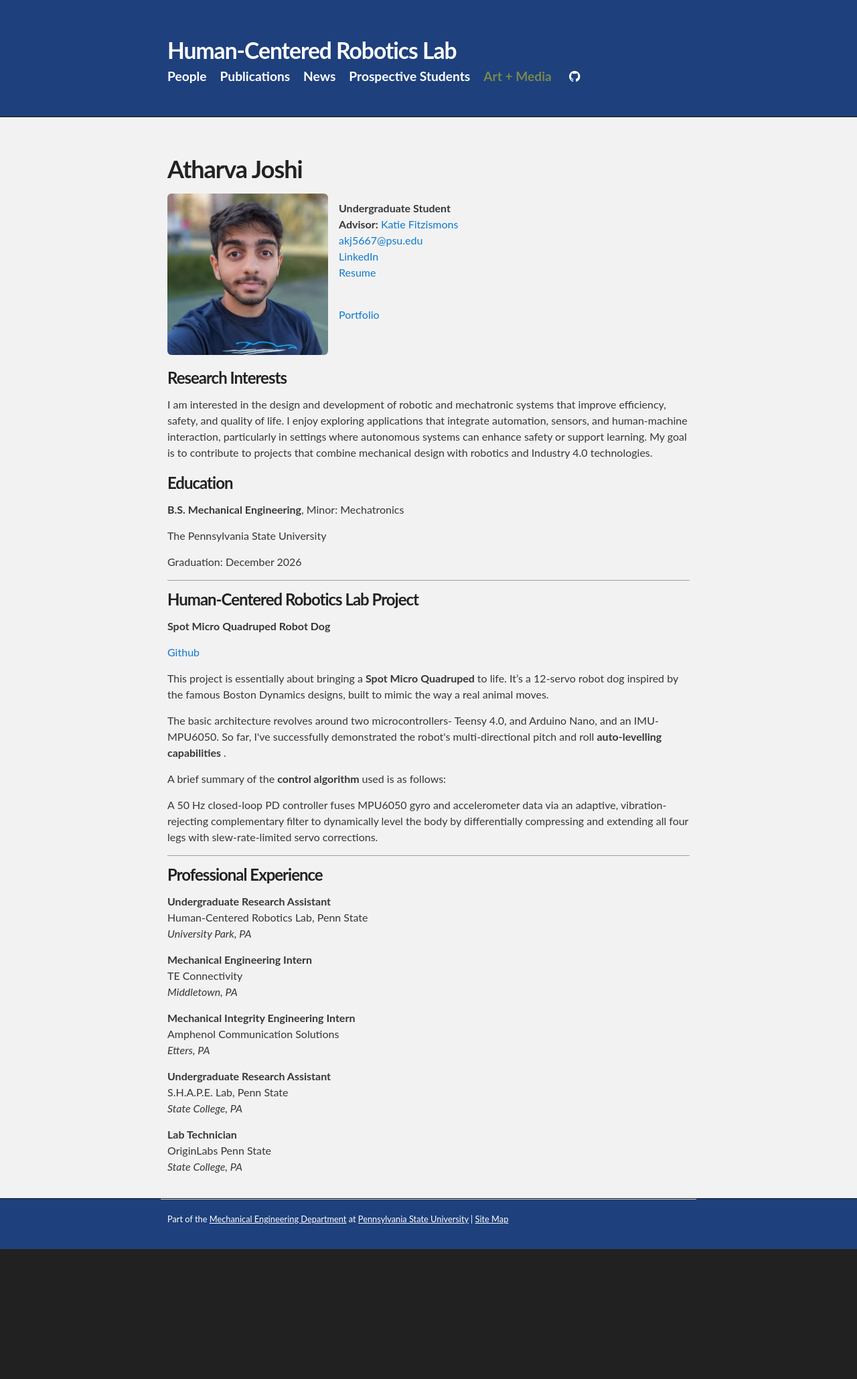
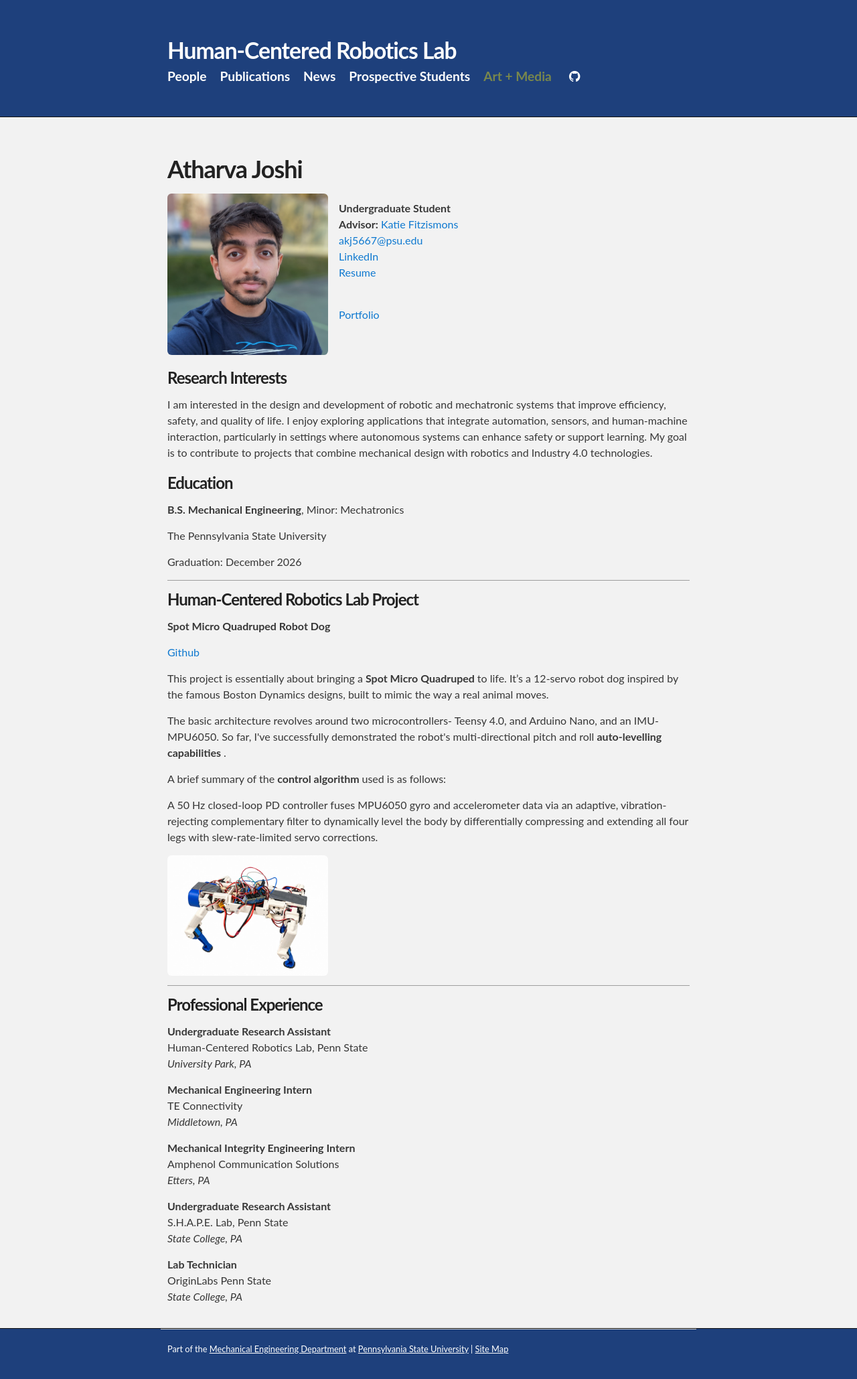
Before and after one commit to psu-hcr/psu-hcr.github.io, a Jekyll site: the page built from people/atharvajoshi.html, in a window 1280 px wide. Shown: the whole page at 67% size. Built offline with Jekyll 4.4.1, drawn with Linux system fonts in a browser that asks for light colours; before the commit the page ends 1865 px from its top, so only the background shows below that; grey boxes are pictures that could not be loaded.

Commit message:
SpotImage

```diff
--- a/people/atharvajoshi.html
+++ b/people/atharvajoshi.html
@@ -50,7 +50,7 @@ title: Atharva Joshi
   <p> The basic architecture revolves around two microcontrollers- Teensy 4.0, and Arduino Nano, and an IMU- MPU6050. So far, I've successfully demonstrated the robot's multi-directional pitch and roll <b>auto-levelling capabilities </b>.</p>
 	<p> A brief summary of the <b> control algorithm </b> used is as follows: </p>
   <p> A 50 Hz closed-loop PD controller fuses MPU6050 gyro and accelerometer data via an adaptive, vibration-rejecting complementary filter to dynamically level the body by differentially compressing and extending all four legs with slew-rate-limited servo corrections.</p>
-
+  <img alt="SpotMicro" title="SpotMicro" src="/images/SpotMicro_Robot.jpg" alt="SpotMicro" style="width:15em; border:none; border-bottom:0px">
   <hr>
   <h3>Professional Experience</h3>
   <p><b>Undergraduate Research Assistant</b>
```
Also changed, not shown: images/SpotMicro_Robot.jpg (added).
